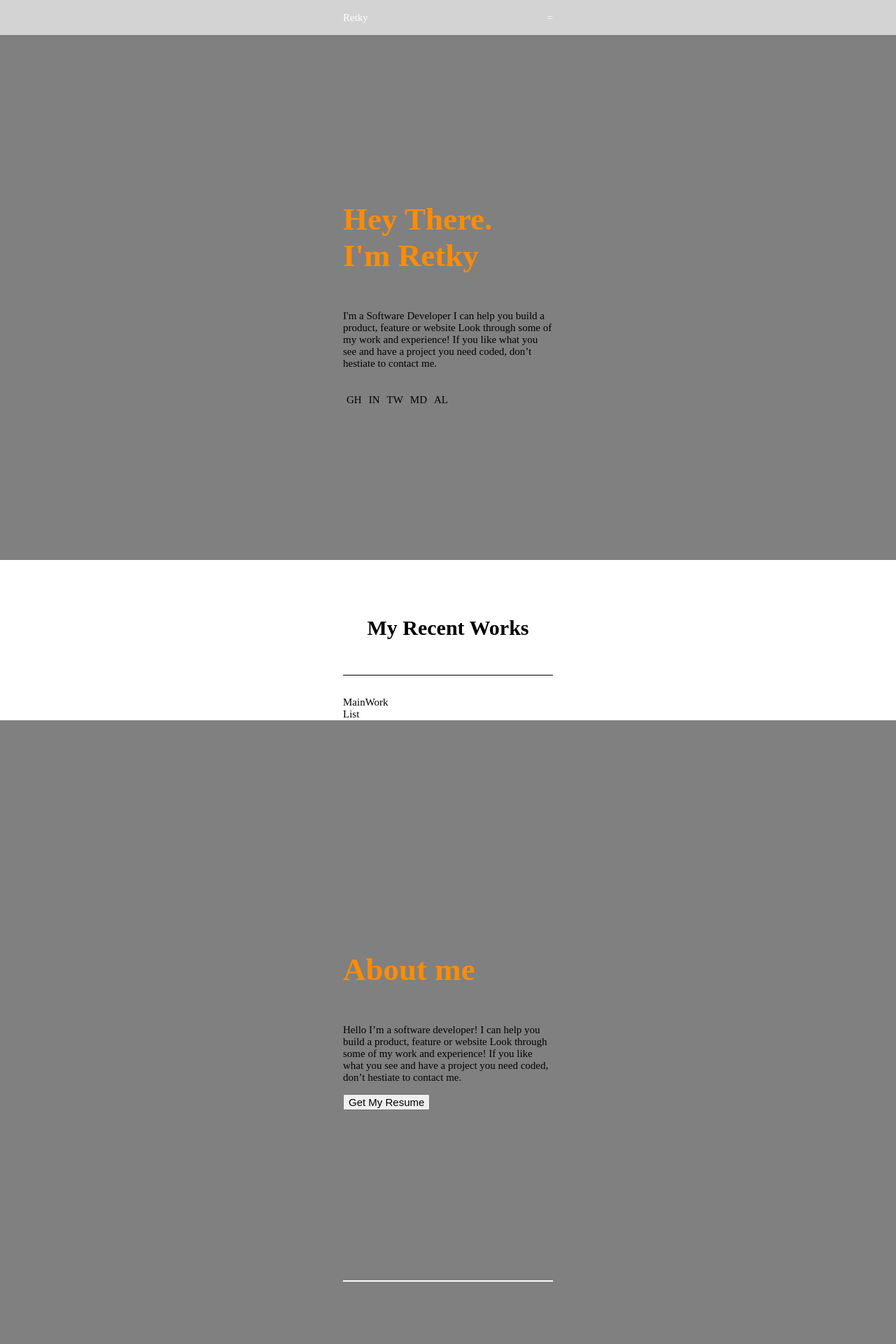
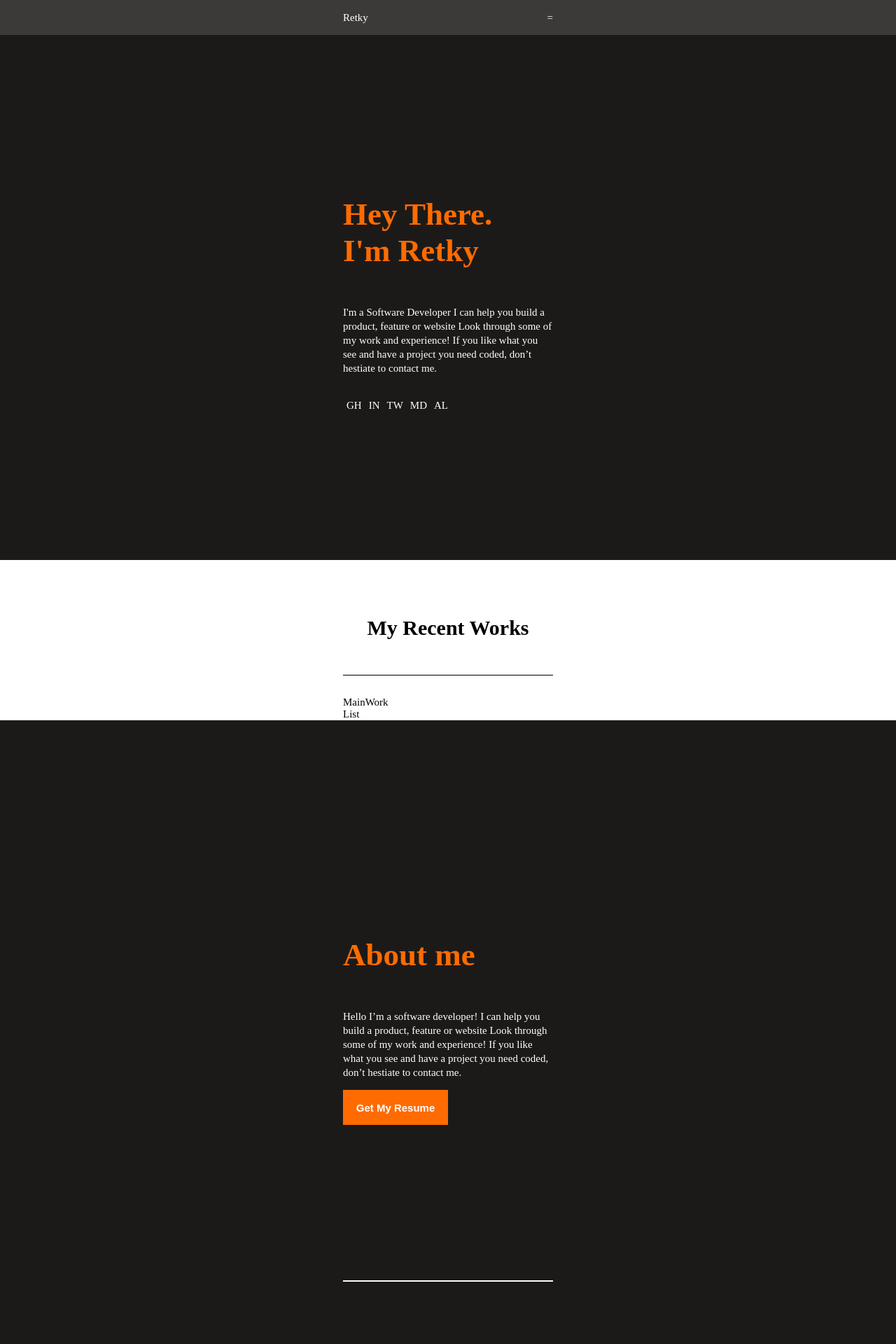
Before and after one commit to Retky/RetkyPortfolio, a React (Create React App) app: page / in a window 1280 px wide. Shown: the top 1920 px of the page at 70% size. Built offline with nearby package versions, Linux system fonts and the light colour scheme.

Commit message:
Modify 'general' display style

```diff
--- a/src/components/About.scss
+++ b/src/components/About.scss
@@ -1,6 +1,11 @@
 #about {
-  background: gray;
+  background: #1c1a19;
+  color: #fff;
   height: 100vh;
+
+  p {
+    line-height: 20px;
+  }
 }
 
 .about {
@@ -11,11 +16,17 @@
   justify-content: center;
 
   button {
+    width: 150px;
+    height: 50px;
     margin-right: auto;
+    background: #ff6b00;
+    color: #fff;
+    font-weight: bold;
+    border: solid #ff6b00 1px;
   }
 }
 
 h2 {
   font-size: 3rem;
-  color: darkorange;
+  color: #ff6b00;
 }
--- a/src/components/Contact.jsx
+++ b/src/components/Contact.jsx
@@ -12,7 +12,7 @@ const Contact = () => (
         <input type="text" name="name" placeholder="Full Name" required />
         <input type="email" name="mail" placeholder="Email Address" required />
         <textarea name="message" placeholder="Enter Text Here" maxLength="500" required />
-        <input id="contactBtn" type="submit" name="contact" value="contact" />
+        <input id="contactBtn" type="submit" name="contact" value="Get in touch" />
       </form>
     </div>
   </section>
--- a/src/components/Contact.scss
+++ b/src/components/Contact.scss
@@ -35,5 +35,10 @@ h3 {
 
 #contactBtn {
   width: 150px;
+  height: 50px;
   align-self: center;
+  background: #ff6b00;
+  color: #fff;
+  font-weight: bold;
+  border: solid #ff6b00 1px;
 }
--- a/src/components/Landing.scss
+++ b/src/components/Landing.scss
@@ -1,6 +1,11 @@
 #landing {
-  background: gray;
+  background: #1c1a19;
+  color: #fff;
   height: 100vh;
+
+  p {
+    line-height: 20px;
+  }
 }
 
 .socialMedia {
@@ -23,5 +28,5 @@
 
 h1 {
   font-size: 3rem;
-  color: darkorange;
+  color: #ff6b00;
 }
--- a/src/components/Nav.scss
+++ b/src/components/Nav.scss
@@ -2,7 +2,7 @@
   position: fixed;
   top: 0;
   width: 100vw;
-  background: lightgray;
+  background: #3c3a39;
   color: #fff;
 }
 
--- a/src/components/Tools.scss
+++ b/src/components/Tools.scss
@@ -1,5 +1,6 @@
 #tools {
-  background: gray;
+  background: #1c1a19;
+  color: #fff;
   height: 100vh;
 }
 
```
